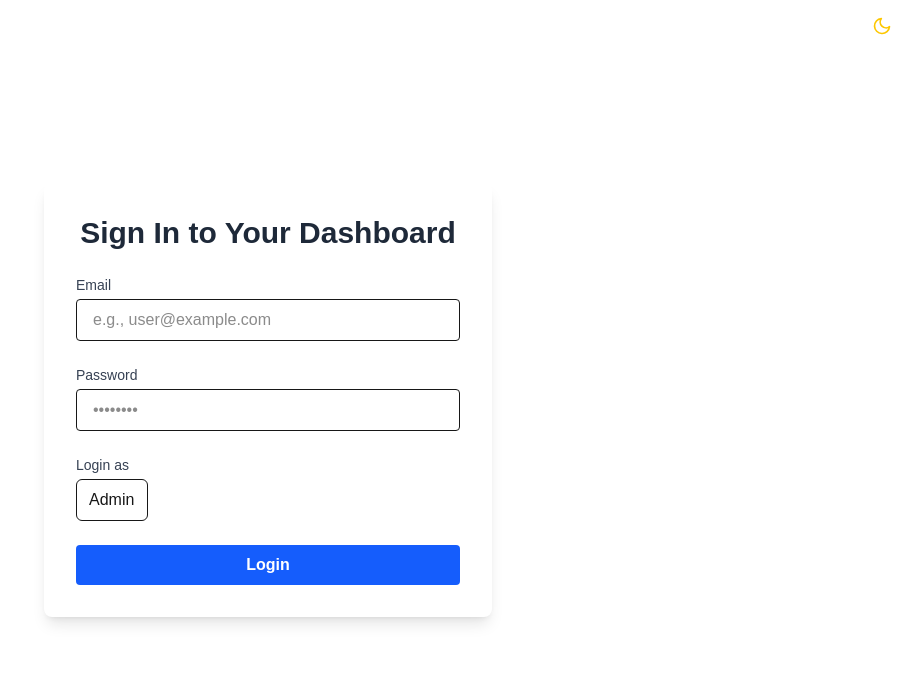
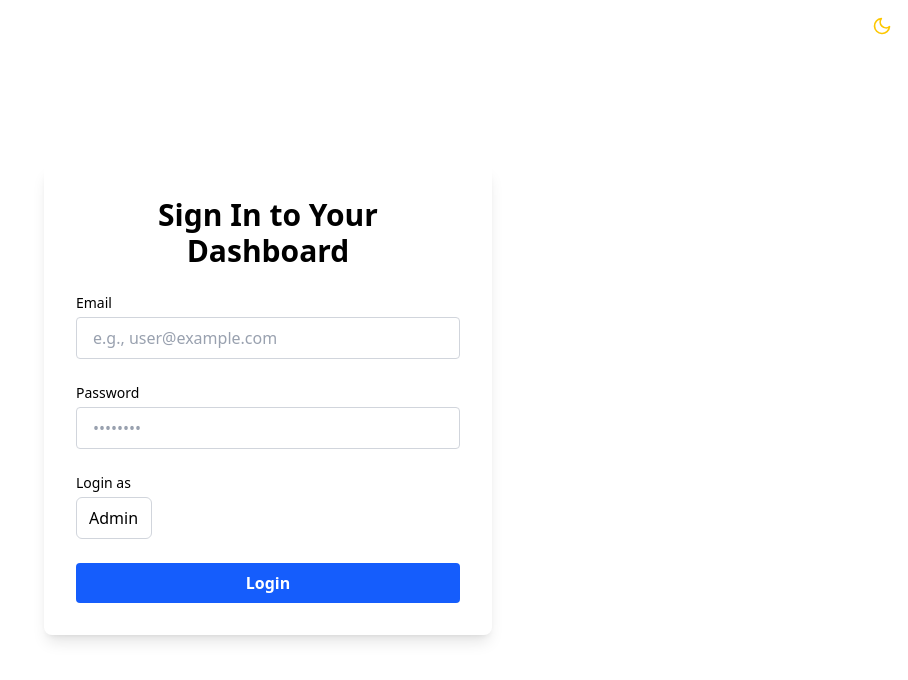
Before and after one commit to amuzatk/kazmatics-digisignit-admin-dashboard, a Next.js app: page /login in a window 1280 px wide. Shown: the top 680 px of the page, without its empty margins (372-1280 px from the left). Built offline with nearby package versions, Linux system fonts and the light colour scheme.

Commit message:
added shadcn

```diff
--- a/src/cards/PostCard.tsx
+++ b/src/cards/PostCard.tsx
@@ -29,7 +29,11 @@ const PostCard: React.FC<PostCardProps> = ({ post, editable = false, onEdit, onD
 
   return (
     <>
-    <Card title={post.title} bordered>
+ <Card
+  title={<span className="">{post.title}</span>}
+  bordered
+  className=""
+>
   <p>{post.body.slice(0, 100)}...</p>
   <Button type="link" size="small" onClick={handleReadMore}>
     READ MORE
@@ -45,19 +49,20 @@ const PostCard: React.FC<PostCardProps> = ({ post, editable = false, onEdit, onD
       </Button>
     </div>
   )}
+</Card>
 
-
-    </Card>
-     {/* Modal to show full post */}
 <Modal
-     title={post.title}
-     open ={isModalVisible}
+  title={<span className="">{post.title}</span>}
+  open={isModalVisible}
   onCancel={handleModalClose}
   footer={null}
   width={600}
+  className=""
+  bodyStyle={{ backgroundColor: 'inherit' }}
 >
   <p>{post.body}</p>
 </Modal>
+
    </>
   );
 };
@@ -69,16 +74,17 @@ export default PostCard;
 
 
 
+
 // 'use client';
 
-// import React from 'react';
+// import React, { useState } from 'react';
 // import dynamic from 'next/dynamic';
 // import { PostData } from '@/types';
 // import ConfirmDelete from '@/components/CustomConfirm';
 
 // const Card = dynamic(() => import('antd').then(mod => mod.Card), { ssr: false });
 // const Button = dynamic(() => import('antd').then(mod => mod.Button), { ssr: false });
-// // const Popconfirm = dynamic(() => import('antd').then(mod => mod.Popconfirm), { ssr: false });
+// const Modal = dynamic(() => import('antd').then(mod => mod.Modal), { ssr: false });
 
 // interface PostCardProps {
 //   post: PostData;
@@ -88,20 +94,48 @@ export default PostCard;
 // }
 
 // const PostCard: React.FC<PostCardProps> = ({ post, editable = false, onEdit, onDelete }) => {
+//   const [isModalVisible, setIsModalVisible] = useState(false);
+
+//   const handleReadMore = () => {
+//     setIsModalVisible(true);
+//   };
+
+//   const handleModalClose = () => {
+//     setIsModalVisible(false);
+//   };
+
 //   return (
+//     <>
 //     <Card title={post.title} bordered>
-//       <p>{post.body}</p>
+//       <p>{post.body.slice(0, 100)}...</p>
+//       <Button type="link" size="small" onClick={handleReadMore}>
+//         READ MORE
+//       </Button>
+
 //       {editable && (
-//         <div className="mt-2 flex gap-2">
+//         <div className="mt-[35px] flex justify-between">
 //           <Button type="primary" size="small" onClick={() => onEdit(post)}>
 //             Edit
 //           </Button>
 //           <Button danger size="small" onClick={() => ConfirmDelete(() => onDelete(post.id))}>
-//   Delete
-// </Button>
+//             Delete
+//           </Button>
 //         </div>
 //       )}
+
+
 //     </Card>
+//      {/* Modal to show full post */}
+//      <Modal
+//      title={post.title}
+//      open ={isModalVisible}
+//      onCancel={handleModalClose}
+//      footer={null}
+//      width={600}
+//    >
+//      <p>{post.body}</p>
+//    </Modal>
+//    </>
 //   );
 // };
 
--- /dev/null
+++ b/src/components/Theme-Provider.tsx
@@ -0,0 +1,11 @@
+"use client"
+
+import * as React from "react"
+import { ThemeProvider as NextThemesProvider } from "next-themes"
+
+export function ThemeProvider({
+  children,
+  ...props
+}: React.ComponentProps<typeof NextThemesProvider>) {
+  return <NextThemesProvider {...props}>{children}</NextThemesProvider>
+}
--- a/src/components/ThemeToggle.tsx
+++ b/src/components/ThemeToggle.tsx
@@ -1,17 +1,14 @@
-// import { useThemeStore } from '@/store/useThemeStore';
-// import { Sun, Moon } from 'lucide-react';
 import { FiSun, FiMoon } from 'react-icons/fi';
 import { useEffect, useState } from 'react';
 import {useTheme} from 'next-themes';
 export const ThemeToggle = () => {
-  // const { theme, toggleTheme } = useThemeStore();
   const [mounted, setMounted] = useState(false);
   const {setTheme, resolvedTheme } = useTheme();
 
   useEffect(()=>setMounted(true), []);
 
   if(!mounted){
-    return 'KAZMATICS'
+    return null
   }
 if(resolvedTheme === 'dark' ){
   return   <FiSun onClick={()=>setTheme('light')} className="h-5 w-5 text-yellow-400" />
--- a/src/pages/_app.tsx
+++ b/src/pages/_app.tsx
@@ -7,8 +7,9 @@ import { useUserStore } from "@/store/useUserStore";
 // import { useThemeStore } from "@/store/useThemeStore";
 import { QueryClient, QueryClientProvider } from "@tanstack/react-query";
 import { ReactQueryDevtools } from "@tanstack/react-query-devtools";
-import { Provider } from "@/ThemeProvider";
+// import { Provider } from "@/ThemeProvider";
 import { Toaster } from 'react-hot-toast';
+import { ThemeProvider } from "@/components/Theme-Provider";
 
 type NextPageWithLayout = NextPage & {
   getLayout?: (page: ReactElement) => ReactNode;
@@ -32,14 +33,23 @@ export default function App({ Component, pageProps }: AppPropsWithLayout) {
   const getLayout = Component.getLayout ?? ((page) => page);
 
   return (
-    <div suppressHydrationWarning={true}>    <Provider>
+    <html lang="en" suppressHydrationWarning>
+    <ThemeProvider
+        attribute="class"
+        defaultTheme="system"
+        enableSystem
+        disableTransitionOnChange
+      >
+    {/* // <div suppressHydrationWarning={true}>    <Provider> */}
     <QueryClientProvider client={queryClient}>
 
       {getLayout(<Component {...pageProps} />)}
       <ReactQueryDevtools initialIsOpen={false} />
       <Toaster position="top-right" />
     </QueryClientProvider>
-      </Provider>  </div>
+      {/* // </Provider>  </div> */}
+      </ThemeProvider>
+      </html>
 
   );
 }
--- a/src/pages/_document.tsx
+++ b/src/pages/_document.tsx
@@ -16,7 +16,7 @@ import { Html, Head, Main, NextScript } from "next/document";
 
 export default function Document() {
   return (
-    <Html lang="en">
+    <Html lang="en" className="dark">
       <Head />
       <body className="antialiased">
         {/* <script dangerouslySetInnerHTML={{ __html: setInitialTheme }} /> */}
--- a/src/pages/admin/index.tsx
+++ b/src/pages/admin/index.tsx
@@ -1,3 +1,4 @@
+//src/pages/admin/index.tsx
 import Layout from '@/components/Layout';
 import PostList from '@/components/PostList';
 import PostsChart from '@/features/dashboard/components/PostChart';
@@ -6,22 +7,24 @@ import type { ReactElement } from 'react';
 
 function AdminPosts() {
   return (
-    <>
-      <h1 className="text-3xl font-bold text-center">Admin Dashboard: Post Management</h1>
-      <p className="text-lg text-center mt-4">Manage, edit, and delete posts for better control over the content on your platform.</p>
+    <div className=''>
+<h1 className="text-3xl font-bold text-center  ">
+  Admin Dashboard: Post Management
+</h1>
+<p className="text-lg text-center mt-4">Manage, edit, and delete posts for better control over the content on your platform.</p>
 
       <section className="mt-8">
-        <h2 className="text-2xl font-semibold">Post Analytics</h2>
-        <p className="text-md mt-2 text-gray-600">Here’s an overview of posts by user to help you make data-driven decisions.</p>
+      <h2 className="text-2xl font-semibold">Post Analytics</h2>
+      <p className="text-md mt-2">Here’s an overview of posts by user to help you make data-driven decisions.</p>
         <PostsChart />
       </section>
 
       <section className="mt-8">
         <h2 className="text-2xl font-semibold">Post Management</h2>
-        <p className="text-md mt-2 text-gray-600">You can edit or delete posts here to maintain content quality.</p>
+        <p className="text-md mt-2">You can edit or delete posts here to maintain content quality.</p>
         <PostList editable />
       </section>
-    </>
+    </div>
   );
 }
 
--- a/src/pages/editor/index.tsx
+++ b/src/pages/editor/index.tsx
@@ -1,3 +1,4 @@
+//src/pages/editor/index.tsx
 import Layout from "@/components/Layout";
 import PostList from "@/components/PostList";
 import PostsChart from "@/features/dashboard/components/PostChart";
@@ -12,7 +13,7 @@ function EditorPosts() {
 
       <section className="hidden">
         <h2 className="text-2xl font-semibold">Post Analytics</h2>
-        <p className="text-md mt-2 text-gray-600">Explore post trends and insights to inform your editing process.</p>
+        <p className="text-md mt-2">Explore post trends and insights to inform your editing process.</p>
         <div>
           <PostsChart />
         </div>
@@ -20,7 +21,7 @@ function EditorPosts() {
 
       <section className="mt-8">
         <h2 className="text-2xl font-semibold">View Posts</h2>
-        <p className="text-md mt-2 text-gray-600">Browse posts and monitor content to ensure quality and relevance.</p>
+        <p className="text-md mt-2">Browse posts and monitor content to ensure quality and relevance.</p>
         <PostList />
       </section>
     </>
@@ -32,3 +33,43 @@ EditorPosts.getLayout = (page: ReactElement) => <Layout>{page}</Layout>;
 
 // Export with auth and layout preserved
 export default withAuth(EditorPosts, ["editor"]);
+
+
+
+
+
+// //src/pages/editor/index.tsx
+// import Layout from "@/components/Layout";
+// import PostList from "@/components/PostList";
+// import PostsChart from "@/features/dashboard/components/PostChart";
+// import { withAuth } from "@/lib/withAuth";
+// import type { ReactElement } from "react";
+
+// function EditorPosts() {
+//   return (
+//     <>
+//       <h1 className="text-3xl font-bold text-center">Editor Dashboard: Post Viewer</h1>
+//       <p className="text-lg text-center mt-4">View posts and contribute to content moderation. You have view-only access.</p>
+
+//       <section className="hidden">
+//         <h2 className="text-2xl font-semibold">Post Analytics</h2>
+//         <p className="text-md mt-2 text-gray-600">Explore post trends and insights to inform your editing process.</p>
+//         <div>
+//           <PostsChart />
+//         </div>
+//       </section>
+
+//       <section className="mt-8">
+//         <h2 className="text-2xl font-semibold">View Posts</h2>
+//         <p className="text-md mt-2 text-gray-600">Browse posts and monitor content to ensure quality and relevance.</p>
+//         <PostList />
+//       </section>
+//     </>
+//   );
+// }
+
+// // Define layout
+// EditorPosts.getLayout = (page: ReactElement) => <Layout>{page}</Layout>;
+
+// // Export with auth and layout preserved
+// export default withAuth(EditorPosts, ["editor"]);
--- a/src/pages/login/index.tsx
+++ b/src/pages/login/index.tsx
@@ -1,23 +1,24 @@
-import { useState } from 'react';
-import { useRouter } from 'next/router';
-import { useUserStore } from '@/store/useUserStore';
-import { ThemeToggle } from '@/components/ThemeToggle';
-import { motion } from 'framer-motion';
+//src/pages/login/index.tsx
+import { useState } from "react";
+import { useRouter } from "next/router";
+import { useUserStore } from "@/store/useUserStore";
+import { ThemeToggle } from "@/components/ThemeToggle";
+import { motion } from "framer-motion";
 
 export default function Login() {
   const login = useUserStore((state) => state.login);
   const router = useRouter();
 
-  const [role, setRole] = useState<'admin' | 'editor'>('admin');
-  const [email, setEmail] = useState('');
-  const [password, setPassword] = useState('');
+  const [role, setRole] = useState<"admin" | "editor">("admin");
+  const [email, setEmail] = useState("");
+  const [password, setPassword] = useState("");
   const [loading, setLoading] = useState(false);
 
   const handleLogin = () => {
     setLoading(true);
     setTimeout(() => {
-      login('mock-token', role);
-      router.push('/');
+      login("mock-token", role);
+      router.push("/");
     }, 100);
   };
 
@@ -30,70 +31,83 @@ export default function Login() {
   };
 
   return (
-    <div className="min-h-screen flex items-center justify-center bg-gray-0 dark:bg-gray-900 transition-colors">
+    <div className="min-h-screen flex items-center justify-center  transition-colors">
       <div className="absolute top-4 right-4">
         <ThemeToggle />
       </div>
 
       <motion.div
-        className="bg-white dark:bg-gray-800 shadow-lg rounded-lg p-8 w-[95%] md:w-full max-w-md space-y-6"
+        className="shadow-lg rounded-lg p-8 w-[95%] md:w-full max-w-md space-y-6"
         initial={{ opacity: 0, y: -50 }}
         animate={{ opacity: 1, y: 0 }}
         transition={{ duration: 0.5 }}
       >
-        <h1 className="text-3xl font-bold text-center text-gray-800 dark:text-white">
+        <h1 className="text-3xl font-bold text-center">
           Sign In to Your Dashboard
         </h1>
 
         <div>
-          <label htmlFor="email" className="block text-sm text-gray-700 dark:text-gray-300 mb-1">
+          <label
+            htmlFor="email"
+            className="block text-sm mb-1"
+          >
             Email
           </label>
           <input
             id="email"
             value={email}
-            className="w-full px-4 py-2 border rounded focus:outline-none dark:bg-gray-700 dark:text-white"
+            onChange={handleEmailChange}
+            type="email"
             placeholder="e.g., user@example.com"
-            type="email"
-            onChange={handleEmailChange}
+            className="w-full px-4 py-2 border border-gray-300 rounded focus:outline-none focus:ring-2 focus:ring-blue-500  placeholder-gray-400 dark:placeholder-gray-500"
           />
         </div>
 
         <div>
-          <label htmlFor="password" className="block text-sm text-gray-700 dark:text-gray-300 mb-1">
+          <label
+            htmlFor="password"
+            className="block text-sm mb-1"
+          >
             Password
           </label>
           <input
             id="password"
-            className="w-full px-4 py-2 border rounded focus:outline-none dark:bg-gray-700 dark:text-white"
-            placeholder="••••••••"
-            type="password"
             value={password}
             onChange={handlePasswordChange}
+            type="password"
+            placeholder="••••••••"
+            className="w-full px-4 py-2 border border-gray-300 rounded focus:outline-none focus:ring-2 focus:ring-blue-500  placeholder-gray-400 dark:placeholder-gray-500"
+            // className="w-full px-4 py-2 border border-gray-300 focus:outline-none focus:ring-2 focus:ring-blue-500 placeholder-gray-400"
           />
         </div>
 
         <div>
-          <label htmlFor="loginAs" className="block text-sm text-gray-700 dark:text-gray-300 mb-1">
+          <label
+            htmlFor="loginAs"
+            className="block text-sm mb-1"
+          >
             Login as
           </label>
           <select
             id="loginAs"
             value={role}
-            onChange={(e) => setRole(e.target.value as 'admin' | 'editor')}
-            className="w-auto box-border px-3 py-2 border rounded-md appearance-none dark:bg-gray-700 dark:text-white"
+            onChange={(e) => setRole(e.target.value as "admin" | "editor")}
+            className="w-auto px-3 py-2 border border-gray-300 rounded-md appearance-none focus:outline-none focus:ring-2 focus:ring-blue-500"
           >
-            <option value="admin">Admin</option>
-            <option value="editor">Editor</option>
+            <option className="text-black bg-white" value="admin">
+              Admin
+            </option>
+            <option className="text-black bg-white" value="editor">
+              Editor
+            </option>
           </select>
         </div>
-
         <button
           onClick={handleLogin}
           disabled={loading}
           className="w-full bg-blue-600 hover:bg-blue-700 text-white font-semibold py-2 px-4 rounded disabled:opacity-50"
         >
-          {loading ? 'Logging in...' : 'Login'}
+          {loading ? "Logging in..." : "Login"}
         </button>
       </motion.div>
     </div>
@@ -104,26 +118,29 @@ export default function Login() {
 
 
 
-// //NEW pages/login.tsx
-// import { useState } from 'react';
-// import { useRouter } from 'next/router';
-// import { useUserStore } from '@/store/useUserStore';
-// import { ThemeToggle } from '@/components/ThemeToggle';
+
+
+// //src/pages/login/index.tsx
+// import { useState } from "react";
+// import { useRouter } from "next/router";
+// import { useUserStore } from "@/store/useUserStore";
+// import { ThemeToggle } from "@/components/ThemeToggle";
+// import { motion } from "framer-motion";
 
 // export default function Login() {
 //   const login = useUserStore((state) => state.login);
 //   const router = useRouter();
 
-//   const [role, setRole] = useState<'admin' | 'editor'>('admin');
-//   const [email, setEmail] = useState('');
-//   const [password, setPassword] = useState('');
+//   const [role, setRole] = useState<"admin" | "editor">("admin");
+//   const [email, setEmail] = useState("");
+//   const [password, setPassword] = useState("");
 //   const [loading, setLoading] = useState(false);
 
 //   const handleLogin = () => {
 //     setLoading(true);
 //     setTimeout(() => {
-//       login('mock-token', role);
-//       router.push('/');
+//       login("mock-token", role);
+//       router.push("/");
 //     }, 100);
 //   };
 
@@ -140,62 +157,80 @@ export default function Login() {
 //       <div className="absolute top-4 right-4">
 //         <ThemeToggle />
 //       </div>
-//       <div className="bg-white dark:bg-gray-800 shadow-lg rounded-lg p-8 w-[95%] md:w-full max-w-md space-y-6">
-//         <h1 className="text-2xl font-bold text-center text-gray-800 dark:text-white">Admin Dashboard Login</h1>
 
-// <div>
-//   <label htmlFor="email" className="block text-sm text-gray-700 dark:text-gray-300 mb-1">
-//     Email
-//   </label>
-//   <input
-//     id="email"
-//     value={email}
-//     className="w-full px-4 py-2 border rounded focus:outline-none dark:bg-gray-700 dark:text-white"
-//     placeholder="e.g., user@example.com"
-//     type="email"
-//     // value=""
-//     onChange={handleEmailChange}
-//   />
-// </div>
+//       <motion.div
+//         className="bg-white dark:bg-gray-800 shadow-lg rounded-lg p-8 w-[95%] md:w-full max-w-md space-y-6"
+//         initial={{ opacity: 0, y: -50 }}
+//         animate={{ opacity: 1, y: 0 }}
+//         transition={{ duration: 0.5 }}
+//       >
+//         <h1 className="text-3xl font-bold text-center text-gray-800 dark:text-white">
+//           Sign In to Your Dashboard
+//         </h1>
 
-// <div>
-//   <label htmlFor="password" className="block text-sm text-gray-700 dark:text-gray-300 mb-1">
-//     Password
-//   </label>
-//   <input
-//     id="password"
-//     className="w-full px-4 py-2 border rounded focus:outline-none dark:bg-gray-700 dark:text-white"
-//     placeholder="••••••••"
-//     type="password"
-//     value={password}
-//     onChange={handlePasswordChange}
-//   />
-// </div>
+//         <div>
+//           <label
+//             htmlFor="email"
+//             className="block text-sm text-gray-700 dark:text-gray-300 mb-1"
+//           >
+//             Email
+//           </label>
+//           <input
+//             id="email"
+//             value={email}
+//             onChange={handleEmailChange}
+//             type="email"
+//             placeholder="e.g., user@example.com"
+//             className="w-full px-4 py-2 border border-gray-300 dark:border-gray-600 rounded focus:outline-none focus:ring-2 focus:ring-blue-500 dark:bg-gray-700 dark:text-white placeholder-gray-400 dark:placeholder-gray-500"
+//           />
+//         </div>
 
-// <div>
-//   <label htmlFor="loginAs" className="block text-sm text-gray-700 dark:text-gray-300 mb-1">
-//     Login as
-//   </label>
-//   <select
-//     id="loginAs"
-//     value={role}
-//     onChange={(e) => setRole(e.target.value as 'admin' | 'editor')}
-//     className="w-auto box-border px-3 py-2 border rounded-md appearance-none dark:bg-gray-700 dark:text-white"
-//   >
-//     <option value="admin">Admin</option>
-//     <option value="editor">Editor</option>
-//   </select>
-// </div>
+//         <div>
+//           <label
+//             htmlFor="password"
+//             className="block text-sm text-gray-700 dark:text-gray-300 mb-1"
+//           >
+//             Password
+//           </label>
+//           <input
+//             id="password"
+//             value={password}
+//             onChange={handlePasswordChange}
+//             type="password"
+//             placeholder="••••••••"
+//             className="w-full px-4 py-2 border border-gray-300 dark:border-gray-600 rounded focus:outline-none focus:ring-2 focus:ring-blue-500 dark:bg-gray-700 dark:text-white placeholder-gray-400 dark:placeholder-gray-500"
+//           />
+//         </div>
 
-
+//         <div>
+//           <label
+//             htmlFor="loginAs"
+//             className="block text-sm text-gray-700 dark:text-gray-300 mb-1"
+//           >
+//             Login as
+//           </label>
+//           <select
+//             id="loginAs"
+//             value={role}
+//             onChange={(e) => setRole(e.target.value as "admin" | "editor")}
+//             className="w-auto px-3 py-2 border border-gray-300 dark:border-gray-600 rounded-md appearance-none bg-white text-black dark:bg-gray-700 dark:text-white focus:outline-none focus:ring-2 focus:ring-blue-500"
+//           >
+//             <option className="text-black bg-white" value="admin">
+//               Admin
+//             </option>
+//             <option className="text-black bg-white" value="editor">
+//               Editor
+//             </option>
+//           </select>
+//         </div>
 //         <button
 //           onClick={handleLogin}
 //           disabled={loading}
 //           className="w-full bg-blue-600 hover:bg-blue-700 text-white font-semibold py-2 px-4 rounded disabled:opacity-50"
 //         >
-//           {loading ? 'Logging in...' : 'Login'}
+//           {loading ? "Logging in..." : "Login"}
 //         </button>
-//       </div>
+//       </motion.div>
 //     </div>
 //   );
 // }
--- a/src/styles/globals.css
+++ b/src/styles/globals.css
@@ -1,31 +1,38 @@
-/* @import url('https://fonts.googleapis.com/css2?family=Inter:wght@400;500;600;700&display=swap');
 @import "tailwindcss";
 
-:root {
-  --background: #ffffff;
-  --foreground: #171717;
-  --font-body: 'Inter', sans-serif;
+html {
+  transition: background-color 0.3s ease, color 0.3s ease;
 }
 
-.dark {
-  --background: #0a0a0a;
-  --foreground: #ededed;
+/* body {
+  background-color: red;
+  color: yellow;
+} */
+
+/* html.dark {
+  --background-color: #ce1fce;
+  --text-color: white;
+} */
+
+/* html.light {
+  --background-color: rgb(143, 20, 20);
+  --text-color: rgb(197, 133, 133);
+} */
+
+
+input:-webkit-autofill {
+  background-color: transparent !important;
+  -webkit-box-shadow: 0 0 0px 1000px #1f2937 inset !important;
+  -webkit-text-fill-color: #fff !important;
 }
-
-body {
-  background: var(--background);
-  color: var(--foreground);
-  font-family: var(--font-body);
-} */
 
 
 
 
 
 
-
+/*
 @import "tailwindcss";
-/* @import 'antd/dist/reset.css'; */
 
 
 :root {
@@ -33,10 +40,6 @@ body {
   --foreground: #171717;
 }
 
-/* .dark {
-  --background: #0a0a0a;
-  --foreground: #ededed;
-} */
 
 @media (prefers-color-scheme: dark) {
   :root {
@@ -50,4 +53,4 @@ body {
   background: var(--background);
   color: var(--foreground);
   font-family: Arial, Helvetica, sans-serif;
-}
+} */
```
Also changed, not shown: src/components/Layout.tsx (+11 -54 lines), src/components/PostList.tsx (+43 -36 lines), src/features/dashboard/components/PostChart.tsx (+71 -74 lines). Lines whose indentation alone changed are shown as unchanged.
